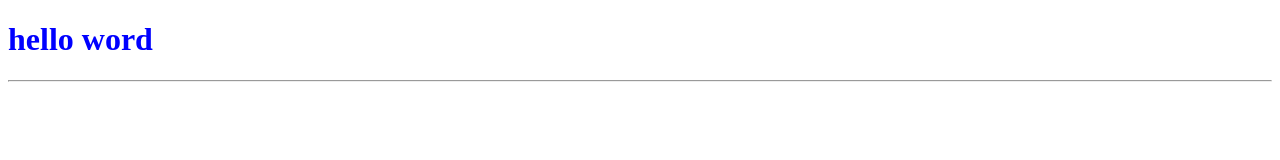
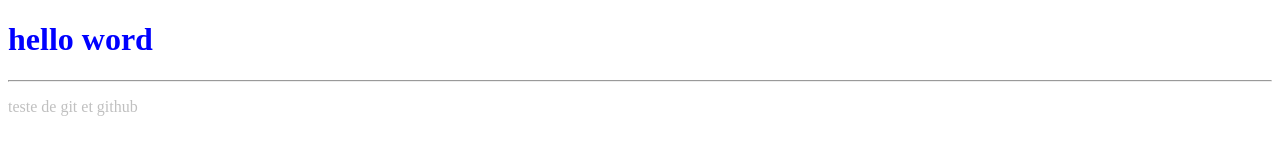
Before and after one commit to Ardynganga/yekola_educ, a plain HTML site: page index.html in a window 1280 px wide. Drawn offline with Linux system fonts and the light colour scheme.

Commit message:
v2 ajout de paragraphe

```diff
--- a/app.css
+++ b/app.css
@@ -1,3 +1,6 @@
 #titre{
     color: blue;
 }
+p{
+    color: silver;
+}
--- a/index.html
+++ b/index.html
@@ -9,5 +9,6 @@
 </head>
 <body>
     <h1 id="titre">hello word </h1><hr>
+    <p>teste de git et github</p>
 </body>
 </html>
```
